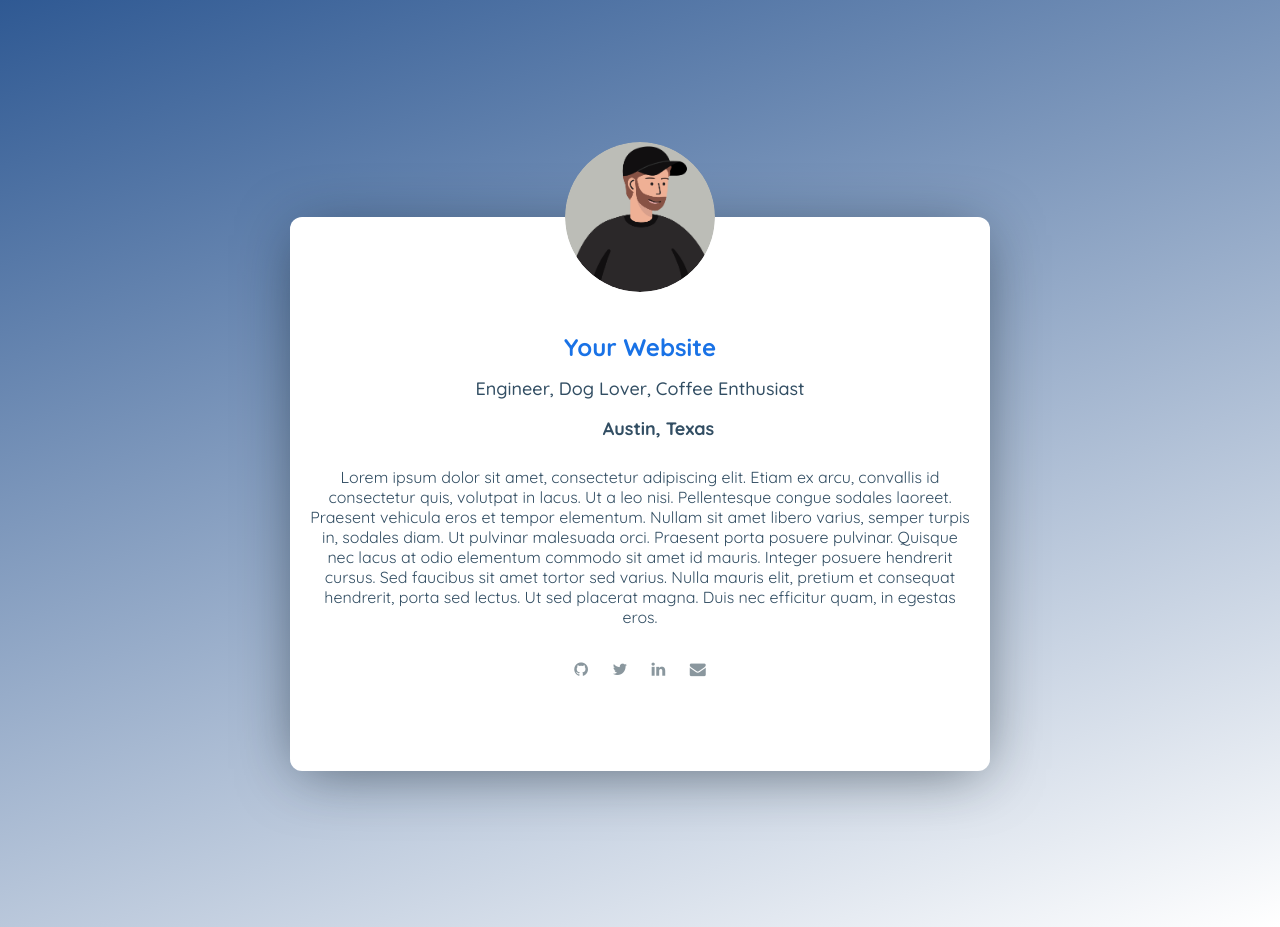
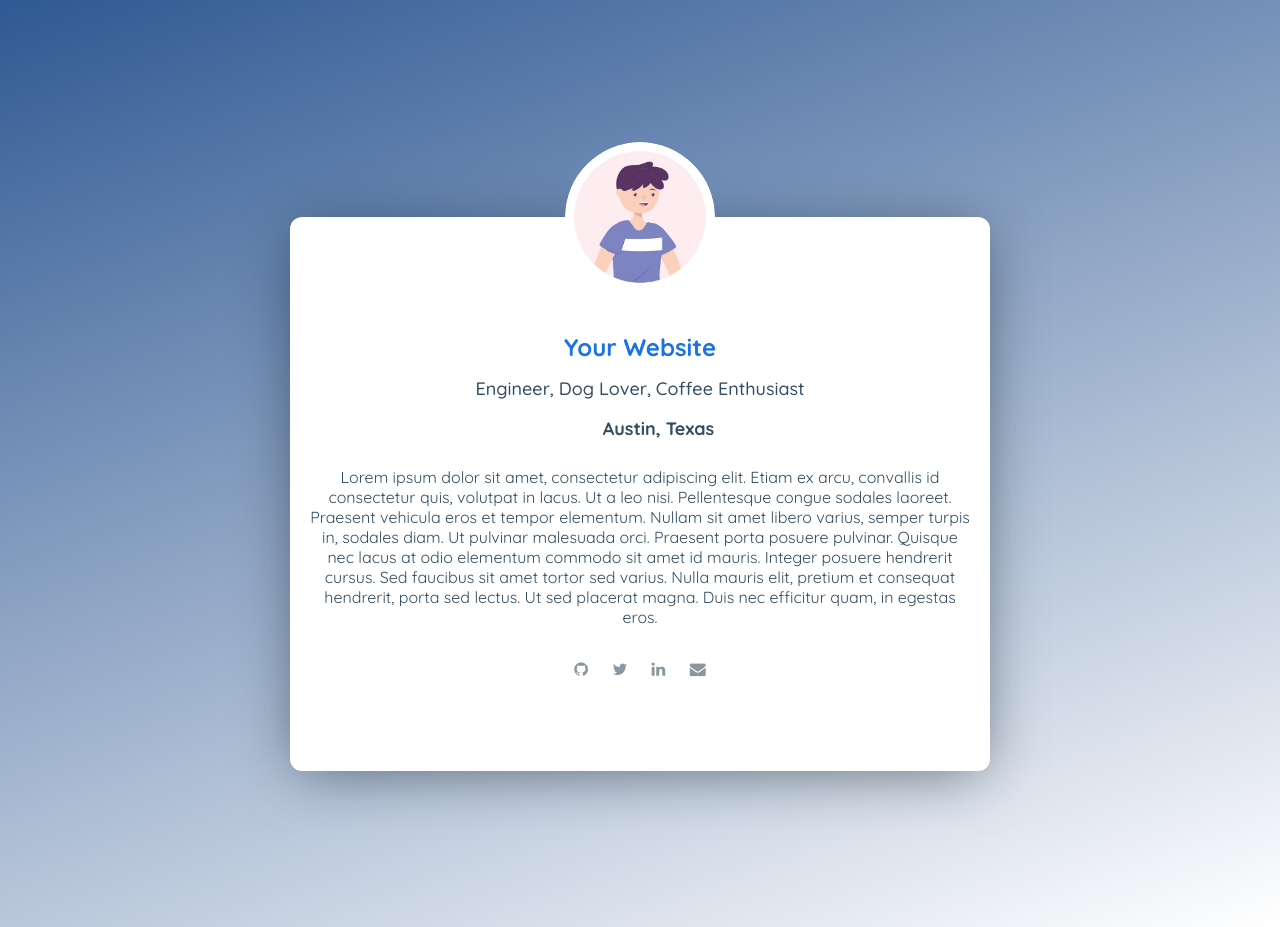
Before and after one commit to johncorderox/humble-jekyll-theme, a Jekyll site: the page built from index.html, in a window 1280 px wide. Built offline with Jekyll 4.4.1, drawn with Linux system fonts in a browser that asks for light colours.

Commit message:
more stuff

```diff
--- a/_config.yml
+++ b/_config.yml
@@ -20,7 +20,6 @@
 permalink:           /:title
 plugins:             [jekyll-sitemap, jekyll-seo-tag]
 
-
 # If you are not using Google Analytics, please change 'google-ID' to an empty string
 google-ID: ''
 
--- a/_layouts/home.html
+++ b/_layouts/home.html
@@ -3,35 +3,28 @@
 ---
 
 <div class="wrapper">
-  <div class="profile-card js-profile-card">
-    <div class="profile-card__img">
-      <img src="../assets/img/me.png" alt="profile card">
+  <div class="profile-card">
+    <div class="profile-img">
+      <img src="../assets/img/me.png" alt="profile photo">
     </div>
-
-    <div class="profile-card__cnt js-profile-cnt">
-      <div class="profile-card__name">Your Website</div>
-      <div class="profile-card__txt">{{site.bio_text}}</div>
+    <div class="profile-container">
+      <div class="profile-name">Your Website</div>
+       <div class="profile-txt">{{site.bio_text}}</div>
         <div class="profile-card-loc">
-        <span class="profile-card-loc__icon">
+          <span class="profile-icon">
             <svg class="icon"><use xlink:href="#icon-location"></use></svg>
           </span>
-
-        <span class="profile-card-loc__txt">
+          <span class="profile-location">
             {{site.location}}
           </span>
         </div>
-
-
         <div class="profile-card-social">
-
           {{site.bio_description}}
         </div>
-
         <footer class="footer">
           {% include social-icons.html %}
           <div class="footer-description"><a href="{{ site.github.url }}/">{{ site.title }} </a></div>
         </footer>
-
   	  </div>
     </div>
   </div>
--- a/assets/css/main.scss
+++ b/assets/css/main.scss
@@ -55,7 +55,7 @@
 
 }
 .profile-card.active {
-	.profile-card__cnt {
+	.profile-container {
 		filter: blur(6px);
 	}
 
@@ -66,7 +66,7 @@
 	}
 
 }
-.profile-card__img {
+.profile-img {
 	width: 150px;
 	height: 150px;
 	margin-left: auto;
@@ -84,20 +84,20 @@
 		border-radius: 50%;
 	}
 }
-.profile-card__cnt {
+.profile-container {
 	margin-top: -35px;
 	text-align: center;
 	padding: 0 20px;
 	padding-bottom: 40px;
 	transition: all 0.3s;
 }
-.profile-card__name {
+.profile-name {
 	font-weight: 700;
 	font-size: 24px;
 	color: $color_2;
 	margin-bottom: 15px;
 }
-.profile-card__txt {
+.profile-txt {
 	font-size: 18px;
 	font-weight: 500;
 	color: $color_1;
@@ -113,7 +113,7 @@
 	font-size: 18px;
 	font-weight: 600;
 }
-.profile-card-loc__icon {
+.profile-icon {
 	display: inline-flex;
 	font-size: 27px;
 	margin-right: 10px;
@@ -155,7 +155,7 @@
 }
 
 @media screen and (max-width: 576px) {
-	.profile-card__img {
+	.profile-img {
 		width: 120px;
 		height: 120px;
 	}
```
Also changed, not shown: assets/img/me.png, 4 other files. Lines whose indentation alone changed are shown as unchanged.
